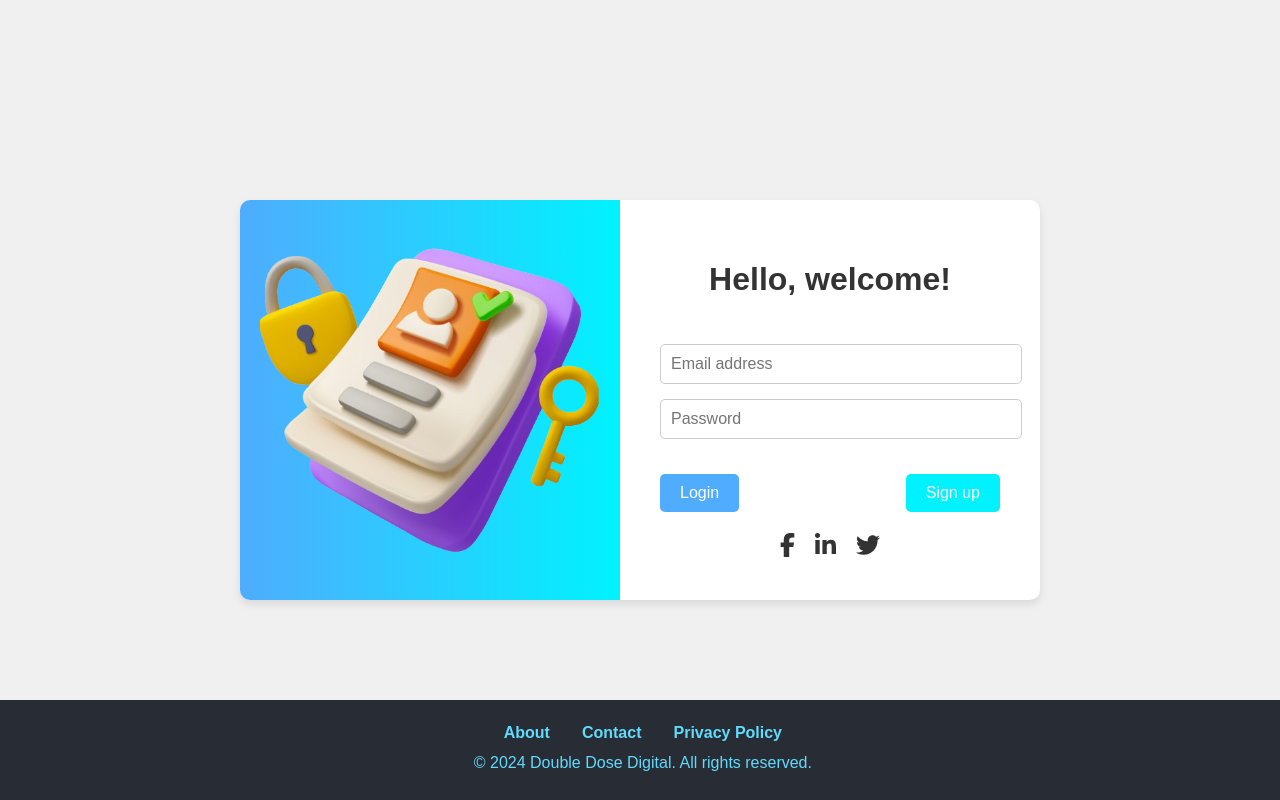
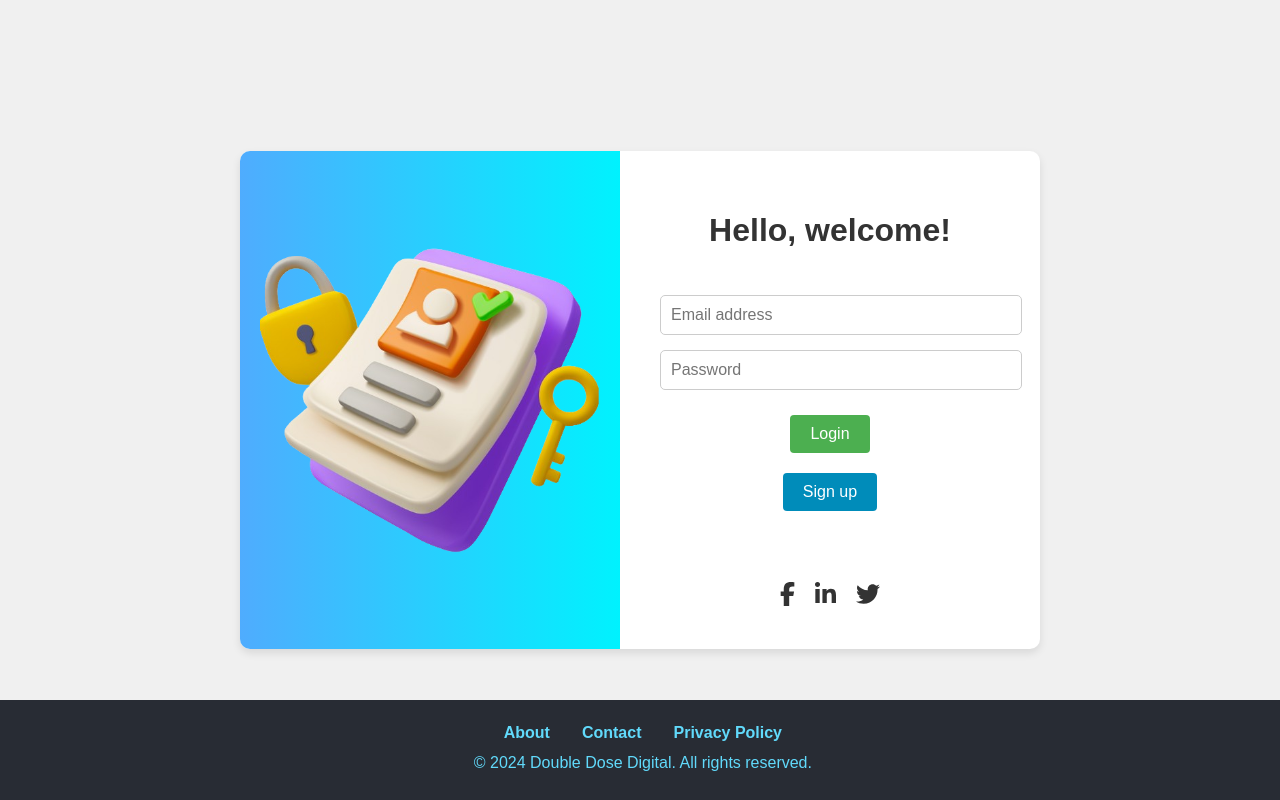
Before and after one commit to ankit-doubledosedigital/website-DDD, a React (Create React App) app in the folder client/: page / in a window 1280 px wide. Built offline with nearby package versions, Linux system fonts and the light colour scheme.

Commit message:
google login add

```diff
--- a/client/package.json
+++ b/client/package.json
@@ -7,10 +7,13 @@
     "@fortawesome/free-brands-svg-icons": "^6.6.0",
     "@fortawesome/free-solid-svg-icons": "^6.6.0",
     "@fortawesome/react-fontawesome": "^0.2.2",
+    "@react-oauth/google": "^0.12.1",
     "@testing-library/jest-dom": "^5.17.0",
     "@testing-library/react": "^13.4.0",
     "@testing-library/user-event": "^13.5.0",
     "axios": "^1.7.2",
+    "gapi": "^0.0.3",
+    "jwt-decode": "^4.0.0",
     "react": "^18.3.1",
     "react-dom": "^18.3.1",
     "react-router-dom": "^6.24.1",
--- a/client/src/Components/Account-info.js
+++ b/client/src/Components/Account-info.js
@@ -1,5 +1,5 @@
 import './style/Account-info.css';
-import { useState, useEffect } from 'react';
+import { useState} from 'react';
 import { Link } from 'react-router-dom';
 import user from '../assets/user.png';
 import axios from 'axios';
--- a/client/src/Components/Login.js
+++ b/client/src/Components/Login.js
@@ -6,9 +6,9 @@ import { toast } from 'react-toastify';
 import loginImage from '../assets/login.png';
 import { FontAwesomeIcon } from '@fortawesome/react-fontawesome';
 import { faFacebookF, faLinkedinIn, faTwitter } from '@fortawesome/free-brands-svg-icons';
-
+import { GoogleLogin } from '@react-oauth/google';
 // Import toastify css file
-// import 'react-toastify/dist/ReactToastify.css';
+import 'react-toastify/dist/ReactToastify.css';
 
 const Login = () => {
   const [formData, setFormData] = useState({
@@ -16,6 +16,15 @@ const Login = () => {
     password: '',
   });
   const navigate = useNavigate();
+
+  const handleSuccess = (response) => {
+    console.log('Login Success:', response);
+  };
+
+  const handleFailure = (response) => {
+    console.log('Login Failed:', response);
+    toast.error('Google login failed');
+  };
 
   const handleChange = (e) => {
     const { name, value } = e.target;
@@ -30,7 +39,6 @@ const Login = () => {
     try {
       const response = await axios.post('http://localhost:8080/login', formData);
       if (response.data) {
-        console.log("🚀 ~ handleLoginSubmit ~ response.data:", response.data.user)
         toast.success('Login successful');
         localStorage.setItem('name', response.data.user.username);
         localStorage.setItem('email', response.data.user.email);
@@ -38,7 +46,6 @@ const Login = () => {
         navigate('/home'); // Navigate to the desired page on successful login
       } else {
         toast.error(response.data.message);
-        console.log('error')
       }
     } catch (error) {
       console.error(error);
@@ -83,6 +90,20 @@ const Login = () => {
           <div className="form-actions">
             <button type="submit" className="login-button">Login</button>
             <Link to="/register" className="signup-button">Sign up</Link>
+            <GoogleLogin
+              onSuccess={handleSuccess}
+              onFailure={handleFailure}
+              useOneTap
+              render={(renderProps) => (
+                <button
+                  className="btn btn-default w-100 mb-2"
+                  onClick={renderProps.onClick}
+                  disabled={renderProps.disabled}
+                >
+                  <div className="login-icon me-2"></div>Continue with Google
+                </button>
+              )}
+            />
           </div>
           <div className="social-media">
             <a href="https://www.facebook.com" target="_blank" rel="noopener noreferrer" className="social-media-icon">
--- a/client/src/Components/style/Login.css
+++ b/client/src/Components/style/Login.css
@@ -69,37 +69,48 @@ body, html {
 
 .form-actions {
   display: flex;
-  justify-content: space-between;
+  flex-direction: column;
   align-items: center;
-  margin-top: 20px;
 }
 
-.login-button, .signup-button {
-  padding: 10px 20px;
-  border: none;
-  border-radius: 5px;
-  font-size: 1em;
+button {
   cursor: pointer;
-  text-decoration: none;
-  text-align: center;
 }
 
+/* Login Button */
 .login-button {
-  background-color: #4facfe;
-  color: #ffffff;
-}
-.login-button:hover {
-  background-color:#00f2fe;
-  color: black;
+  background-color: #4CAF50; /* Green */
+  color: white;
+  padding: 10px 20px;
+  margin: 10px 0;
+  border: none;
+  border-radius: 4px;
+  text-align: center;
+  font-size: 16px;
+  transition: background-color 0.3s ease;
 }
 
+.login-button:hover {
+  background-color: #45a049;
+}
+
+/* Signup Button */
 .signup-button {
-  background-color: #00f2fe;
-  color: #ffffff;
+  background-color: #008CBA; /* Blue */
+  color: white;
+  padding: 10px 20px;
+  margin: 10px 0;
+  border: none;
+  border-radius: 4px;
+  text-align: center;
+  font-size: 16px;
+  text-decoration: none;
+  display: inline-block;
+  transition: background-color 0.3s ease;
 }
-.signup-button:hover{
-  background-color: #4facfe;
-  color: black;
+
+.signup-button:hover {
+  background-color: #007bb5;
 }
 
 .social-media {
@@ -119,3 +130,23 @@ body, html {
 .social-media-icon:hover {
   color: #00f2fe;
 }
+/* Google Auth Button */
+#authorize_button {
+  display: flex;
+  align-items: center;
+
+  background-color: #4285F4; /* Google Blue */
+  color: white;
+  padding: 10px 20px;
+  margin: 10px 0;
+  border: none;
+  border-radius: 4px;
+  text-align: center;
+  font-size: 16px;
+  transition: background-color 0.3s ease;
+  width: 60%;
+}
+
+#authorize_button:hover {
+  background-color: #357ae8;
+}
```
Also changed, not shown: client/src/index.js (+5 -2 lines), 2 other files (tests, documents, lock files or other folders).
